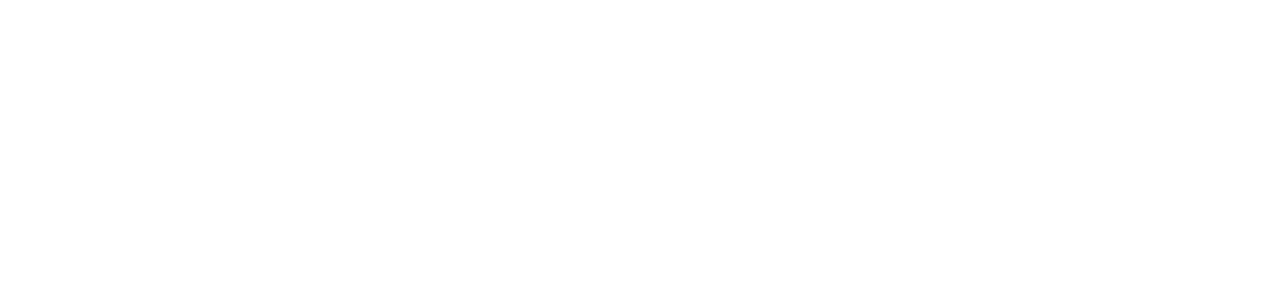
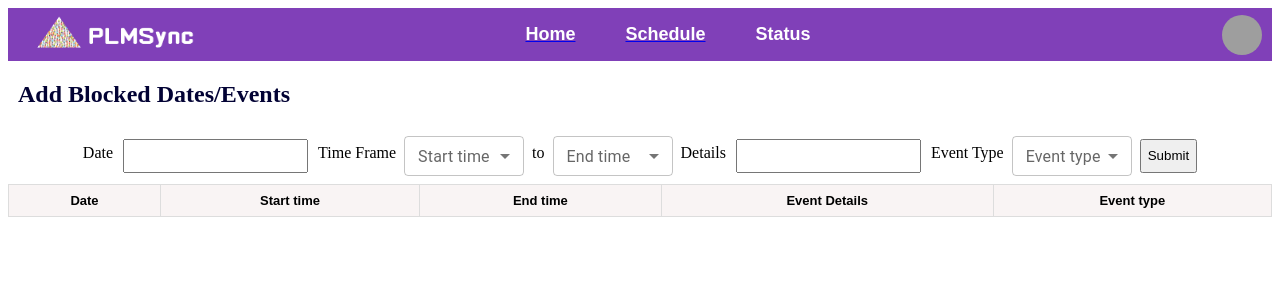
Before and after one commit to Kishor-Patil97/lecture-management, a React (Create React App) app in the folder lecture-management-system/: page /addEvent in a window 1280 px wide. Before the commit this address had no page. Shown: the top 300 px of the page. Built offline with nearby package versions, Linux system fonts and the light colour scheme; grey boxes are pictures that could not be loaded.

Commit message:
Adding navbar and addevent page css changes

```diff
--- a/lecture-management-system/src/App.js
+++ b/lecture-management-system/src/App.js
@@ -10,7 +10,7 @@
     <div className="App">
       <BrowserRouter>
       <Routes>
-        <Route path="/" element={<AddEvents/>}/>
+        <Route path="/addEvent" element={<AddEvents/>}/>
       </Routes>
     </BrowserRouter>
 
--- a/lecture-management-system/src/components/Add_events/AddEvents.css
+++ b/lecture-management-system/src/components/Add_events/AddEvents.css
@@ -3,17 +3,17 @@
 }
 
 .add-event-title{
-    color: blue;
+    color: rgb(2, 2, 52);
+    margin-left: 10px;
 }
 
 .add-event-options{
     display: flex;
-    /* justify-content: space-between; */
-    /* margin: 10px; */
+    justify-content: center;
 }
 input, Select{
     width: 80%;
-    height: 60%;
+    height: 50%;
     align-self: center;
     margin: 10px;
 
@@ -38,9 +38,15 @@
 
 }
 
+.add-event-button{
+    display: flex;
+    align-items: center;
+}
+
 button {
     width: 100%;
-    height: 50%;
+    height: 60%;
+
 }
 
 table {
--- a/lecture-management-system/src/components/Add_events/AddEvents.js
+++ b/lecture-management-system/src/components/Add_events/AddEvents.js
@@ -4,6 +4,7 @@
 import FormControl from '@mui/material/FormControl';
 import Select from '@mui/material/Select';
 import './AddEvents.css';
+import {Navbar} from '../NavigationBar/Navbar'
 
  export const AddEvents = () => {
 
@@ -22,6 +23,8 @@
     };
 
     return(
+        <>
+        <Navbar/>
         <div className='add-event-main'>
          <div className='add-event-title'>
             <h2>Add Blocked Dates/Events</h2>
@@ -39,7 +42,7 @@
                 labelId="time-select-label"
                 id="time-simple-select"
                 value={startTime}
-                label="Start time"
+                label="Select"
                 onChange={handleStimeChange}
             >
                 <MenuItem value={9}>09:00</MenuItem>
@@ -55,7 +58,7 @@
                 labelId="time-select-label"
                 id="time-simple-select"
                 value={endTime}
-                label="End time"
+                label="Select"
                 onChange={handleEtimeChange}
             >
                 <MenuItem value={11}>12:45</MenuItem>
@@ -77,7 +80,7 @@
                 labelId="select-label"
                 id="simple-select"
                 value={eventType}
-                label="Event type"
+                label="Select"
                 onChange={handleEventChange}
             >
                 <MenuItem value={10}>Public Holiday</MenuItem>
@@ -106,6 +109,7 @@
 
         </div>
         </div>
+        </>
     )
 }
 
--- a/lecture-management-system/src/components/NavigationBar/Navbar.css
+++ b/lecture-management-system/src/components/NavigationBar/Navbar.css
@@ -1,28 +1,30 @@
-.headerbefore{
-    background-color: rgb(79, 4, 103); ;
+ .nav-main{
+    display: flex;
+    justify-content: space-between;
+    background-color: #8040B8;
     width: 100%;
+    height: 0%;
    }
 
-  header {
+   .nav-logo{
     display: flex;
-      background-color:rgb(79, 4, 103);
-      width: 90vw;
-      max-width: 1160px;
-      margin: 0 auto;
-
+    align-items: center;
+    justify-content: center;
    }
 
-    .header {
+  .nav-logo>img{
+    width: 80%;
+    height: 70%;
+  }
+
+  .nav-menu{
     display: flex;
-      background-color:rgb(79, 4, 103);
-      align-items: center;
-      justify-content:space-between;
   }
 
   nav{
     display: flex;
-      justify-content: right;
     align-items: center;
+    justify-content: flex-start;
   }
 
   nav ul {
@@ -30,15 +32,13 @@
     list-style-type: none;
     padding: 0;
     display: flex;
-      justify-content: space-between;
+    justify-content: space-evenly;
     align-items: center;
-      margin-bottom: 0px;
-
   }
 
   nav ul li {
-      justify-content: center;
-      margin: 20px;
+    justify-content: flex-start;
+    margin-right: 50px;
     white-space: nowrap;
   }
 
@@ -46,7 +46,7 @@
     text-decoration: none;
     color: #ffffff;
     font-weight: bold;
-      font-family: cursive;
+    font-family: sans-serif;
     font-size: 18px;
 
   }
@@ -55,45 +55,6 @@
     display: flex;
     align-items: center;
     justify-content: center;
-      margin-right:50px;
+    margin-right:10px;
     margin-left: 100px;
   }
-
-
-  .userProfile p{
-    color: white;
-    font-family: cursive;
-    font-size: 18px;
-    font-weight: bold;
-    white-space: nowrap;
-    margin-top: 11px;
-    margin-right: 10px;
-  }
-   .userProfile .signout{
-    margin-left: 18px;
-    color: rgb(255, 255, 255);
-    border-radius: 5px;
-    cursor: pointer;
-   }
-
-    @media (max-width: 768px) {
-      header {
-        flex-direction: column;
-      }
-
-      .logo {
-        margin-bottom: 10px;
-      }
-
-      nav ul {
-        flex-direction: column;
-      }
-
-      nav ul li {
-        margin-bottom: 10px;
-      }
-
-      .user-profile {
-        text-align: center;
-      }
-    }
--- a/lecture-management-system/src/components/NavigationBar/Navbar.js
+++ b/lecture-management-system/src/components/NavigationBar/Navbar.js
@@ -1,33 +1,32 @@
 import React from 'react'
-import BrandLogo from '../../UI/BrandLogo'
-import './DesktopMenu.css'
+import './Navbar.css'
 import { Link } from 'react-router-dom'
+import Logo from '../../assets/Logo.png'
 import { Avatar } from '@mui/material'
-import { Logout } from '@mui/icons-material'
 
-const DesktopMenu = () => {
+export const Navbar = () => {
 
   return (
-    <div className='headerbefore'>
-    <header className='header'>
-      <BrandLogo />
-      <nav>
+    <div className='nav-main'>
+    <div className='nav-logo'>
+    <img src={Logo}/>
+    </div>
+    <div className='nav-menu'>
+    <nav>
         <ul>
-          <Link to='/userlogin/diary'><li><a href="#">Diary</a></li></Link>
-          <Link><li><a href="#">Activities</a></li></Link>
-          <li><a href="#">About Us</a></li>
+          <Link to='/userlogin/diary'><li><a href="#">Home</a></li></Link>
+          <Link><li><a href="#">Schedule</a></li></Link>
+          <li><a href="#">Status</a></li>
         </ul>
       </nav>
+    </div>
        <div className='userProfile'>
-       <p>Hello XXXXXXXX</p>
        <Avatar src="/broken-image.jpg" />
-       <Link to='/'><div className='signout'><Logout/></div></Link>
+       <Link to='/'><div className='signout'></div></Link>
       </div>
-
-    </header>
     </div>
   )
 
 }
 
-export default DesktopMenu
+export default Navbar
```
Also changed, not shown: lecture-management-system/src/assets/Logo.png (added). Lines whose indentation alone changed are shown as unchanged.
